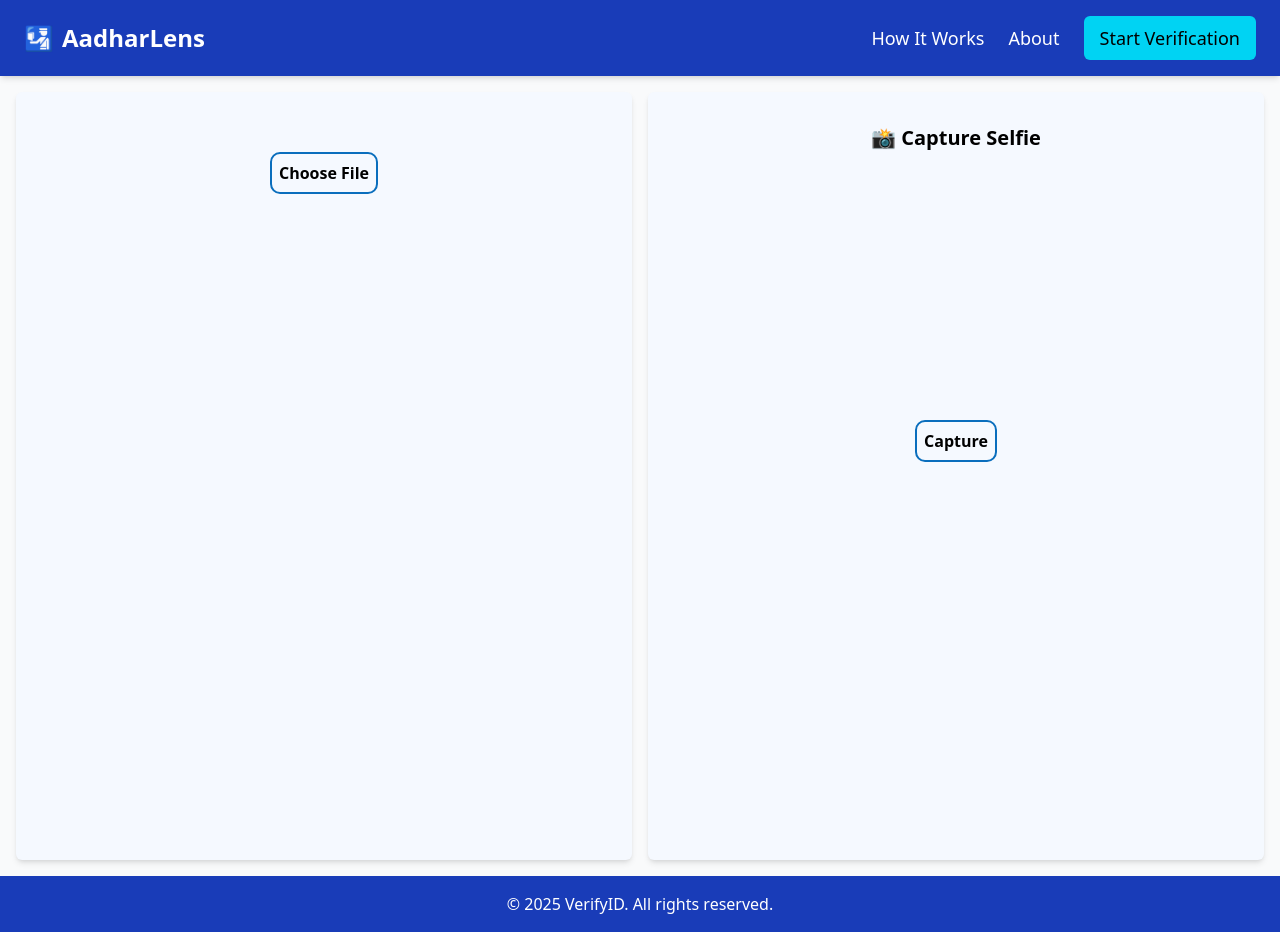
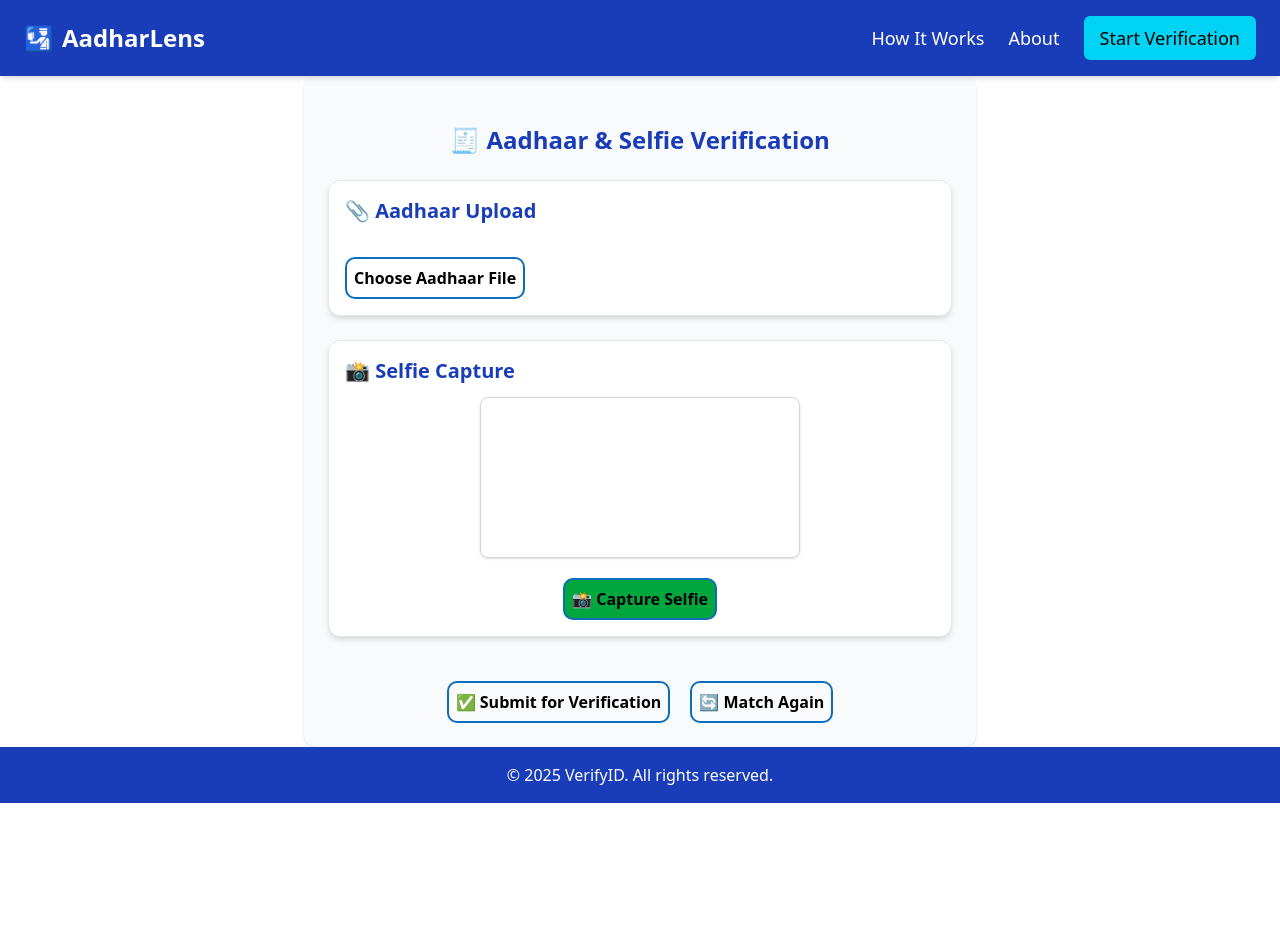
Before and after one commit to Mishi10/AadharLens, a React (Vite) app in the folder Frontend/: page /verify in a window 1280 px wide. Both pictures are taken after a click on the button "Start Camera". After the commit the page ends 803 px from the top, so only its background shows below. Built offline with nearby package versions, Linux system fonts and the light colour scheme; no server answers.

Commit message:
added form functionality

```diff
--- a/Frontend/src/components/PhotoUpload.jsx
+++ b/Frontend/src/components/PhotoUpload.jsx
@@ -1,142 +1,58 @@
-import React, { useRef, useState } from "react";
-import { ToastContainer, toast } from "react-toastify";
+import React, { useRef, useState, useEffect } from "react";
 import 'react-toastify/dist/ReactToastify.css';
 import "./photoUpload.css";
 
-function PhotoUpload() {
+function PhotoUpload({ onAadhaarChange, resetTrigger }) {
   const fileInputRef = useRef(null);
-  const [selectedFile, setSelectedFile] = useState(null);
-  const [previewURL, setPreviewURL] = useState(null);
-  const [showPreview, setShowPreview] = useState(false);
-  const [ocrData, setOcrData] = useState(null);
-
-  const resetForm = () => {
-    setSelectedFile(null);
-    setPreviewURL(null);
-    setShowPreview(false);
-    setOcrData(null);
-    fileInputRef.current.value = null;
-  };
-
-  const handleButtonClick = () => {
-    fileInputRef.current.click();
-  };
+  const [preview, setPreview] = useState(null);
 
   const handleFileChange = (e) => {
     const file = e.target.files[0];
     if (!file) return;
-
-    setSelectedFile(file);
-    setPreviewURL(URL.createObjectURL(file));
-    setShowPreview(false);
+    setPreview(URL.createObjectURL(file));
+    onAadhaarChange(file);
   };
 
-  const handlePreviewClick = () => {
-    if (previewURL) {
-      setShowPreview(true);
-    }
+  const triggerFileInput = () => {
+    fileInputRef.current.click();
   };
 
-  const handleUpload = () => {
-    if (!selectedFile) {
-      toast.warn("Please select a file before uploading");
-      return;
-    }
-
-    const formData = new FormData();
-    formData.append("file", selectedFile);
-
-    fetch("http://localhost:5000/upload", {
-      method: "POST",
-      body: formData,
-    })
-      .then((res) => {
-        if (!res.ok) throw new Error("Server error");
-        return res.json();
-      })
-      .then((data) => {
-        if (data.images && data.images.length > 0) {
-          toast.success("File uploaded successfully!");
-
-          if (data.ocr && data.ocr.dob) {
-            const { dob, age, is_18_plus } = data.ocr;
-            toast.info("🎉 Congratulations! You are eligible to vote 🗳️");
-            setOcrData({ dob, age, is_18_plus });
-          } else {
-            toast.warning("Could not extract DOB or age.");
-            setOcrData(null);
-          }
-        } else {
-          toast.warning("Upload worked but no file returned.");
-          setOcrData(null);
-        }
-      })
-      .catch(() => toast.error("Upload failed! Please try again."));
-  };
-
-  const isImage = selectedFile && selectedFile.type.startsWith("image");
+  useEffect(() => {
+    setPreview(null);
+    onAadhaarChange(null);
+    if (fileInputRef.current) fileInputRef.current.value = null;
+  }, [resetTrigger]);
 
   return (
-    <div className="text-center p-6">
-      <ToastContainer position="top-center" autoClose={3000} />
+    <div className="p-4 bg-white rounded-xl shadow-md border border-gray-200">
+      <h3 className="text-xl font-semibold text-blue-800 mb-3">
+        📎 Aadhaar Upload
+      </h3>
 
       <input
         type="file"
+        accept="image/*,application/pdf"
         ref={fileInputRef}
         onChange={handleFileChange}
-        style={{ display: "none" }}
-        accept="image/*,application/pdf,.doc,.docx"
+        className="hidden"
       />
 
-      <button className="btn" onClick={handleButtonClick}>Choose File</button>
+      <button
+        type="button"
+        onClick={triggerFileInput}
+        className="btn px-4 py-2 hover:bg-blue-300 text-white rounded-lg transition"
+      >
+        Choose Aadhaar File
+      </button>
 
-      {selectedFile && (
-        <div className="mt-4">
-          {!showPreview && (
-            <button onClick={handlePreviewClick} className="mr-2 text-blue-600 underline">
-              📁 Click for Preview
-            </button>
-          )}
-
-          <div className="mt-2">
-            <button className="btn" onClick={handleUpload}>Submit</button>
-            <button className="btn ml-2 text-black" onClick={resetForm}>Reset</button>
-          </div>
-        </div>
-      )}
-
-      {showPreview && selectedFile && (
-        <div className="mt-6">
-          <h4 className="text-lg font-medium">📁 Preview</h4>
-          {isImage ? (
-            <img
-              src={previewURL}
-              alt="Preview"
-              className="w-72 rounded-lg mt-2 mx-auto"
-            />
-          ) : (
-            <div className="mt-2">
-              <p>📄 {selectedFile.name}</p>
-              <a href={previewURL} className="text-blue-700 font-medium" target="_blank" rel="noopener noreferrer">
-                Open File
-              </a>
-            </div>
-          )}
-        </div>
-      )}
-
-      {ocrData && (
-        <div className="mt-6 p-4 rounded-2xl shadow-md bg-white border border-gray-200 w-full max-w-md mx-auto text-gray-800">
-          <h2 className="text-lg font-semibold mb-3 text-blue-800">📝 Extracted Information</h2>
-          <p className="mb-2"><strong>🎂 DOB:</strong> {ocrData.dob}</p>
-          <p className="mb-2"><strong>📅 Age:</strong> {ocrData.age}</p>
-          <p className="font-semibold">
-            {ocrData.is_18_plus ? (
-              <span className="text-green-600">✅ Person is 18+</span>
-            ) : (
-              <span className="text-red-600">❌ Underage</span>
-            )}
-          </p>
+      {preview && (
+        <div className="mt-4 flex flex-col items-center">
+          <p className="text-sm text-gray-600 mb-1">📄 Preview:</p>
+          <img
+            src={preview}
+            alt="Aadhaar Preview"
+            className="w-60 h-auto rounded-lg border border-gray-300 shadow-sm"
+          />
         </div>
       )}
     </div>
--- a/Frontend/src/components/SelfieCapture.jsx
+++ b/Frontend/src/components/SelfieCapture.jsx
@@ -1,52 +1,76 @@
-import React, { useRef, useState } from "react";
+import React, { useRef, useState , useEffect} from "react";
 import Webcam from "react-webcam";
+import "./photoUpload.css"
 
-function SelfieCapture() {
+function SelfieCapture({ onSelfieCapture, resetTrigger }) {
   const webcamRef = useRef(null);
   const [selfie, setSelfie] = useState(null);
-  const [cameraOn, setCameraOn] = useState(false); // 🔹 controls camera visibility
+  const [cameraOn, setCameraOn] = useState(false);
 
   const capture = () => {
-    const imageSrc = webcamRef.current.getScreenshot();
-    setSelfie(imageSrc);
-  };
-
-  const handleStartCamera = () => {
-    setCameraOn(true);
+    const image = webcamRef.current.getScreenshot();
+    setSelfie(image);
+    onSelfieCapture(image);
   };
 
   const handleRetake = () => {
     setSelfie(null);
-    setCameraOn(false); // Optionally turn off camera after capture
+    setCameraOn(false);
+    onSelfieCapture(null);
   };
 
+  useEffect(() => {
+    setSelfie(null);
+    setCameraOn(false);
+    onSelfieCapture(null);
+  }, [resetTrigger]);
+
   return (
-    <div className="flex flex-col items-center w-full p-4">
-      <h2 className="text-xl font-semibold mb-2">📸 Capture Selfie</h2>
+    <div className="p-4 bg-white rounded-xl shadow-md border border-gray-200">
+      <h3 className="text-xl font-semibold text-blue-800 mb-3">📸 Selfie Capture</h3>
 
       {!cameraOn && !selfie && (
-        <button onClick={handleStartCamera} className="btn mb-4">
-          Start Camera
-        </button>
+        <div >
+          <button
+            className="btn px-4 py-2 hover:bg-blue-700 text-white rounded-lg transition"
+            onClick={() => setCameraOn(true)}
+          >
+            Start Camera
+          </button>
+        </div>
       )}
 
       {cameraOn && !selfie && (
-        <>
+        <div className="flex flex-col items-center">
           <Webcam
+            ref={webcamRef}
             audio={false}
-            ref={webcamRef}
             screenshotFormat="image/jpeg"
-            className="rounded-md w-full max-w-md mb-4"
+            className="rounded-lg border border-gray-300 shadow-sm w-full max-w-xs"
           />
-          <button onClick={capture} className="btn">Capture</button>
-        </>
+          <button
+            className="btn mt-4 px-4 py-2 bg-green-600 hover:bg-green-700 text-white rounded-lg transition"
+            onClick={capture}
+          >
+            📸 Capture Selfie
+          </button>
+        </div>
       )}
 
       {selfie && (
-        <>
-          <img src={selfie} alt="Selfie" className="rounded-md w-full max-w-md mb-4" />
-          <button onClick={handleRetake} className="btn">Retake</button>
-        </>
+        <div className="flex flex-col items-center">
+          <img
+            src={selfie}
+            alt="Captured Selfie"
+            className="rounded-lg border border-gray-300 shadow-sm w-full max-w-xs"
+          />
+          <button
+            className="btn mt-4 px-4 py-2 bg-blue-300 hover:bg-blue-200 text-white rounded-lg transition"
+            onClick={handleRetake}
+          >
+            🔄 Retake
+          </button>
+        </div>
       )}
     </div>
   );
--- a/Frontend/src/components/Verification.jsx
+++ b/Frontend/src/components/Verification.jsx
@@ -1,16 +1,129 @@
-import React from "react";
+import React, { useState } from "react";
 import PhotoUpload from "./PhotoUpload";
 import SelfieCapture from "./SelfieCapture";
+import { ToastContainer, toast } from "react-toastify";
+import 'react-toastify/dist/ReactToastify.css';
 
 function VerificationPage() {
+  const [aadhaarFile, setAadhaarFile] = useState(null);
+  const [selfieData, setSelfieData] = useState(null);
+  const [ocrData, setOcrData] = useState(null);
+  const [matchResult, setMatchResult] = useState(null);
+  const [resetFlag, setResetFlag] = useState(null);
+
+  function dataURLtoBlob(dataUrl) {
+    const arr = dataUrl.split(',');
+    const mime = arr[0].match(/:(.*?);/)[1];
+    const bstr = atob(arr[1]);
+    let n = bstr.length;
+    const u8arr = new Uint8Array(n);
+    while (n--) {
+      u8arr[n] = bstr.charCodeAt(n);
+    }
+    return new Blob([u8arr], { type: mime });
+  }
+
+  const handleSubmit = async () => {
+    if (!aadhaarFile || !selfieData) {
+      toast.warn("Please provide both Aadhaar and Selfie.");
+      return;
+    }
+
+    const formData = new FormData();
+    formData.append("aadhaar", aadhaarFile);
+    const selfieBlob = dataURLtoBlob(selfieData);
+    formData.append("selfie", selfieBlob, "selfie.jpg");
+
+    try {
+      const res = await fetch("http://localhost:5000/verify-face-match", {
+        method: "POST",
+        body: formData,
+      });
+
+      const data = await res.json();
+
+      // Face Match
+      if (data.match === true) {
+        toast.success("✅ Face matched successfully!");
+        setMatchResult(true);
+      } else if (data.match === false) {
+        toast.error("❌ Face did not match.");
+        setMatchResult(false);
+      } else {
+        toast.error(data.error || "Unexpected error.");
+        setMatchResult(null);
+      }
+
+      // OCR DOB Info
+      if (data.ocr && data.ocr.dob) {
+        const { dob, age, is_18_plus } = data.ocr;
+        setOcrData({ dob, age, is_18_plus });
+
+        if (is_18_plus) {
+          toast.info("🎉 Congratulations! You are eligible to vote 🗳️");
+        } else {
+          toast.warning("⚠️ You are underage and not eligible to vote.");
+        }
+      } else {
+        setOcrData(null);
+        toast.warning("Could not extract DOB or age.");
+      }
+
+    } catch (err) {
+      toast.error("⚠️ Failed to connect to the server.");
+    }
+  };
+
+  const handleReset = () => {
+    setAadhaarFile(null);
+    setSelfieData(null);
+    setOcrData(null);
+    setMatchResult(null);
+    setResetFlag(prev => !prev);
+  };
+
   return (
-    <div className="flex flex-col lg:flex-row min-h-screen p-4 gap-4 bg-gray-50">
-      <div className="w-full lg:w-1/2 shadow-md rounded-md p-4" style={{backgroundColor:"#F5F9FF"}}>
-        <PhotoUpload />
+    <div className="p-6 max-w-2xl mx-auto space-y-6 bg-gray-50 rounded-xl shadow">
+      <ToastContainer position="top-center" autoClose={3000} />
+
+      <h2 className="text-2xl font-bold text-center text-blue-800">🧾 Aadhaar & Selfie Verification</h2>
+
+      <PhotoUpload onAadhaarChange={setAadhaarFile} resetTrigger={resetFlag}/>
+      <SelfieCapture onSelfieCapture={setSelfieData} resetTrigger={resetFlag}/>
+
+      <div className="text-center">
+        <button className="btn hover:bg-blue-200" onClick={handleSubmit}>✅ Submit for Verification</button>
+        <button className="btn ml-5 hover:bg-blue-300 text-black px-4 py-2 rounded-lg" onClick={handleReset}>
+          🔄 Match Again
+        </button>
       </div>
-      <div className="w-full lg:w-1/2 shadow-md rounded-md p-4" style={{backgroundColor:"#F5F9FF"}}>
-        <SelfieCapture />
-      </div>
+
+      {/* OCR Display */}
+      {ocrData && (
+        <div className="mt-6 p-4 rounded-2xl shadow-md bg-white border border-gray-200 text-gray-800">
+          <h3 className="text-lg font-semibold text-blue-800 mb-3">📝 Extracted Information</h3>
+          <p><strong>🎂 DOB:</strong> {ocrData.dob}</p>
+          <p><strong>📅 Age:</strong> {ocrData.age}</p>
+          <p className="mt-2 font-semibold">
+            {ocrData.is_18_plus ? (
+              <span className="text-green-600">✅ Eligible to Vote</span>
+            ) : (
+              <span className="text-red-600">❌ Underage</span>
+            )}
+          </p>
+        </div>
+      )}
+
+      {/* Match Result */}
+      {matchResult !== null && (
+        <div className="mt-4 text-center font-bold text-lg">
+          {matchResult ? (
+            <span className="text-green-600">✅ Face Match Successful</span>
+          ) : (
+            <span className="text-red-600">❌ Face Match Failed</span>
+          )}
+        </div>
+      )}
     </div>
   );
 }
```
Also changed, not shown: 6 other files (tests, documents, lock files or other folders).
